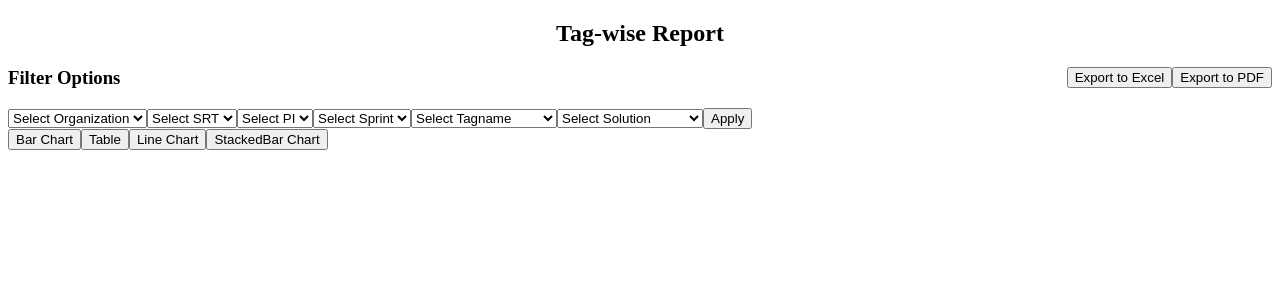
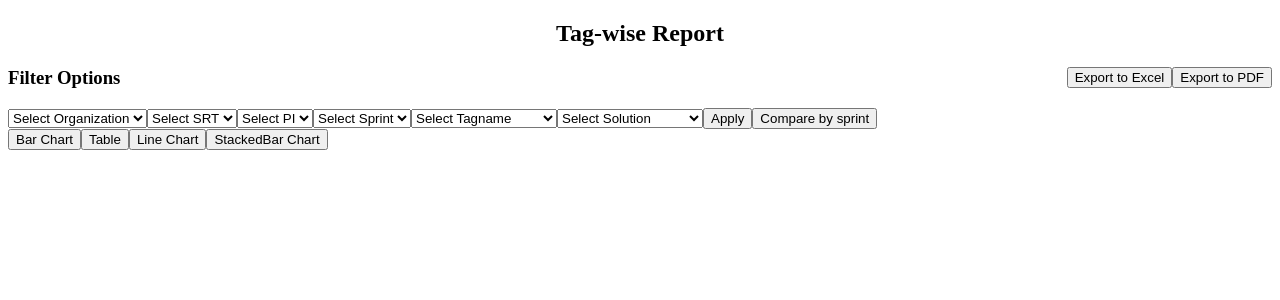
Before and after one commit to mj185198/NCR_Reporting, a React (Create React App) app in the folder report/: page /tagform in a window 1280 px wide. Shown: the top 300 px of the page. Built offline with nearby package versions, Linux system fonts and the light colour scheme.

Commit message:
Compare 930AM

```diff
--- a/report/src/Pages/Form.js
+++ b/report/src/Pages/Form.js
@@ -138,8 +138,15 @@ const Compare = async () => {
         sol,
       });
       console.log(resp.data);
+
+      if(resp.data.length === 0){
+        window.alert("No data to show for the selected filters");
+      }
+      else{
       setData(resp.data);
-      console.log("Data : "+data);
+      console.log("Data : "+String(data));
+      }
+
 
 
   };
@@ -234,7 +241,7 @@ const Compare = async () => {
         <button type="button" onClick={() => {
           setClick(true);
           Compare()}}>
-          Compare
+          Compare by sprint
         </button>
 
       </form>
--- a/report/src/Pages/TagForm.js
+++ b/report/src/Pages/TagForm.js
@@ -26,6 +26,7 @@ const TagForm = () => {
   const [data, setData] = useState([]);
   const [chart, setChart] = useState("bar");
   const [click, setClick] = useState(false);
+  const [compareData, setCompareData] = useState([]);
 
   var totalCases = [];
   var totalPass = [];
@@ -66,6 +67,44 @@ const TagForm = () => {
     }
 
 }
+
+const Compare = async () => {
+  console.log(org,srt,pi,sol);
+  // try {
+    const resp = await httpClient.post("//localhost:5000/compare", {
+      org,
+      srt,
+      pi,
+      sol,
+    });
+    console.log(resp.data);
+    // console.log("Compare Data : "+resp.data);
+
+    setCompareData(resp.data);
+    // console.log("Compare Data : "+compareData);
+    // compareData.map((item, i) => {
+    //   {
+        //  totalCases.push(item["total"])
+        //  totalPass.push(item["totalPass"])
+        //  totalFail.push(item["totalFail"])
+        //  datetime.push(item["Time_Stamp"])
+        //  solutionstack.push(item["Solution_Stack"])
+        //  id.push(item["Id"])
+//         setCompareSprint(() => {
+//           compareSprint.totalCases.push(item["total"]);
+//           compareSprint.totalPass.push(item["totalPass"]);
+//           compareSprint.totalFail.push(item["totalFail"]);
+//         })
+//         //  x_label.push("PI "+item["PI"]+"_"+item["Sprint"])
+//         setX_label("PI ");
+//    }
+//    const r = Math.floor(Math.random() * 255);
+//    const g = Math.floor(Math.random() * 255);
+//    const b = Math.floor(Math.random() * 255);
+//    background2.push('rgba('+r+', '+g+', '+b+', 0.8)');
+//  })
+
+};
 
   const Filter = async () => {
     console.log(org, srt, pi, tagname, sol);
@@ -225,6 +264,12 @@ const TagForm = () => {
         >
           Apply
         </button>
+
+        <button type="button" onClick={() => {
+          setClick(true);
+          Compare()}}>
+          Compare by sprint
+        </button>
       </form>
 
       <div>
```
